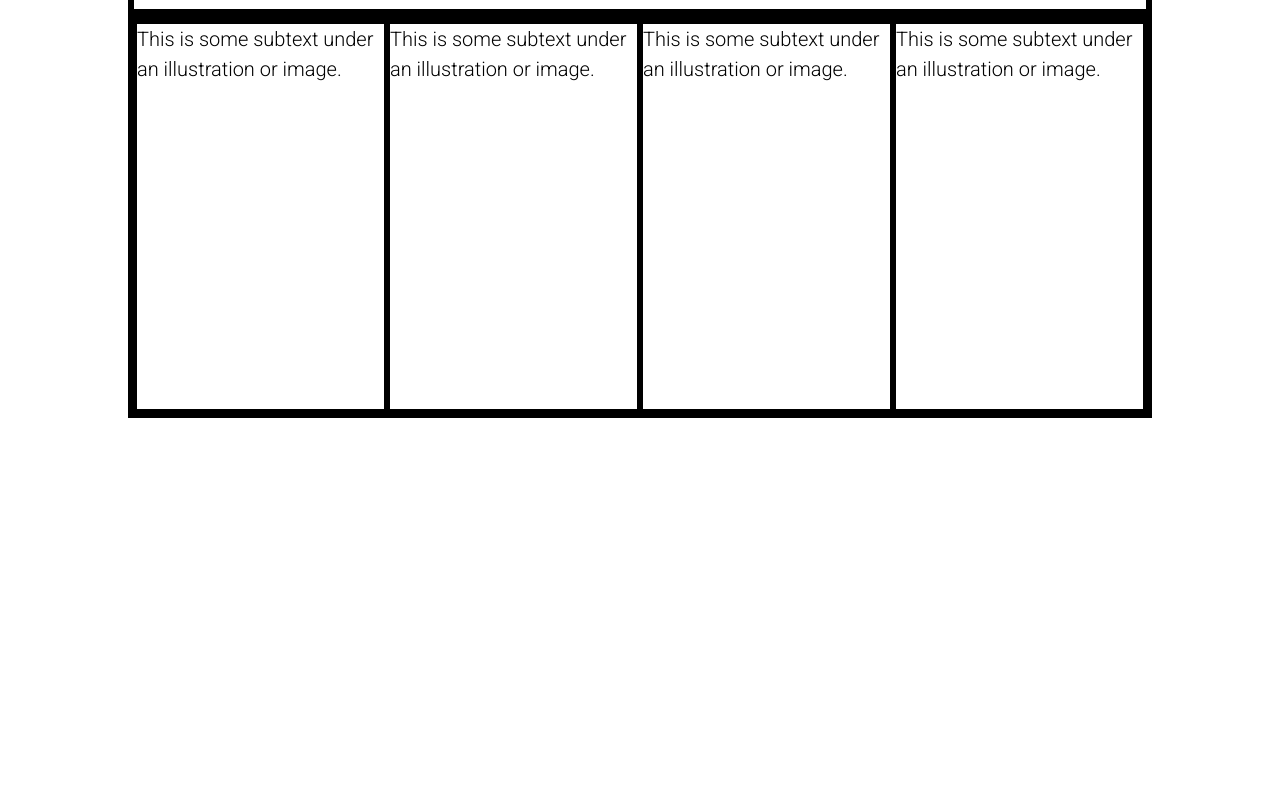
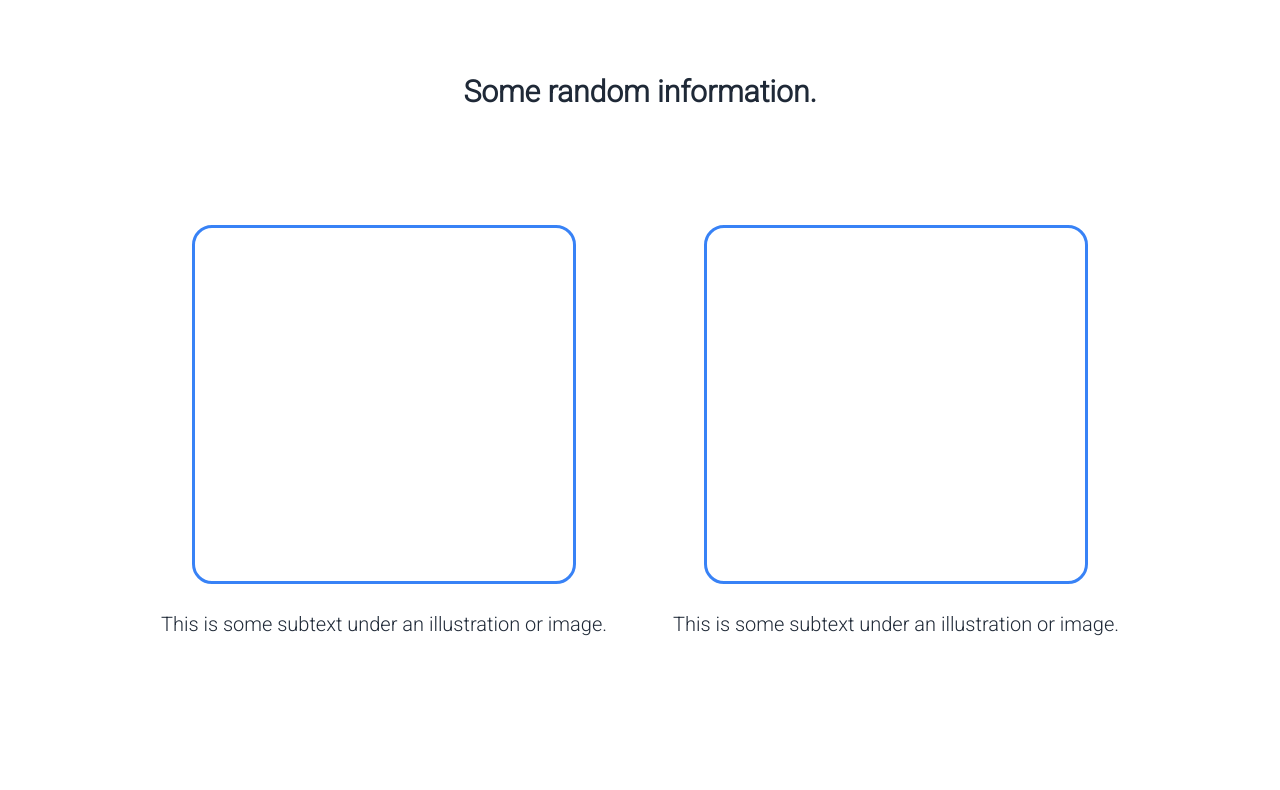
Before and after one commit to anesu98/The_Odin_Project-Landing_Page, a plain HTML site: page index.html in a window 1280 px wide. Shown: the part 662-1452 px from the top of the page. Before the commit the page ends 1080 px from the top, so only its background shows below. Drawn offline with Linux system fonts and the light colour scheme.

Commit message:
finished the minimized version of the article. Now to fix the bigger viewport version

```diff
--- a/style.css
+++ b/style.css
@@ -377,25 +377,39 @@ img {
 }
 
 .article .container {
+    /*
     border-style: solid;
     border-color: #000;
-
+    */
 
     height: 100%;
     display: flex;
     flex-direction: column;
     width: 80vmax;
+    margin-top: 40px;
 }
 
 .article .container .title {
-    border-style: solid;
-    border-color: #000;
+    /* border-style: solid;
+    border-color: #000; */
     height: 15%;
 }
 
+.title {
+    height: 100%;
+    display: flex;
+    justify-content: center;
+    align-items: center;
+    text-align: center;
+    color: var(--PrimaryColor1);
+}
+
 .article .container .cont {
+    margin-top: 20px;
+    /*
     border-style: solid;
     border-color: #000;
+    */
     height: 85%;
 }
 
@@ -404,12 +418,62 @@ img {
 }
 
 .cont .boxes {
+    /*
     border-style: solid;
     border-color: #000;
+    */
 }
 
-.boxes,
 .box {
+
     border-style: solid;
     border-color: #000;
+
 }
+
+
+@media(min-width: 0px) {
+
+    .article {
+        height: 120vmax;
+        align-items: flex-start;
+    }
+
+    .title {
+        height: 5%;
+    }
+
+    .cont {
+        display: flex;
+        flex-wrap: wrap;
+        justify-content: space-around;
+        align-items: flex-start;
+        flex-direction: row;
+        height: 60%;
+    }
+
+    .cont .boxes {
+        height: 40vmax;
+        width: 35vmax;
+        display: flex;
+        flex-direction: column;
+        justify-content: flex-start;
+        align-items: center;
+    }
+
+    .boxes .box {
+        height: 28vmax;
+        width: 30vmax;
+        border-radius: 20px;
+        border-color: var(--PrimaryColor3);
+    }
+
+    .boxes p {
+        text-align: center;
+        margin: 2vmax 0 0 0;
+        color: var(--PrimaryColor1);
+    }
+
+
+
+}
```
